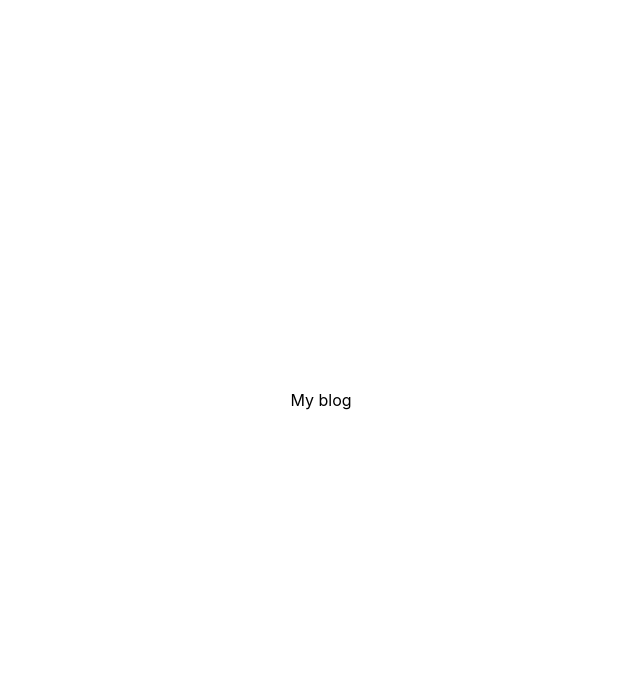
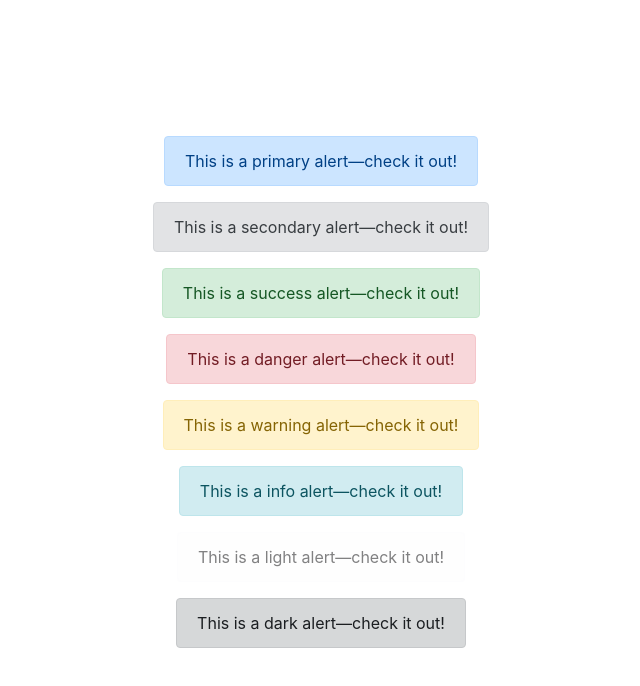
Before and after one commit to gantulgarus/nextblog, a Next.js app: page / in a window 1280 px wide. Shown: the top 686 px of the page, without its empty margins (319-959 px from the left). Built offline with nearby package versions, Linux system fonts and the light colour scheme.

Commit message:
react-bootstrap орууллаа

```diff
--- a/package.json
+++ b/package.json
@@ -8,8 +8,10 @@
     "start": "next start"
   },
   "dependencies": {
+    "bootstrap": "^4.6.0",
     "next": "10.0.7",
     "react": "17.0.1",
+    "react-bootstrap": "^1.5.0",
     "react-dom": "17.0.1"
   }
 }
--- a/pages/index.js
+++ b/pages/index.js
@@ -1,6 +1,24 @@
 import Head from "next/head";
 import styles from "../styles/Home.module.css";
+import Alert from "react-bootstrap/Alert";
 
 export default function Home() {
-  return <div className={styles.container}>My blog</div>;
+  return (
+    <div className={styles.container}>
+      {[
+        "primary",
+        "secondary",
+        "success",
+        "danger",
+        "warning",
+        "info",
+        "light",
+        "dark",
+      ].map((variant, idx) => (
+        <Alert key={idx} variant={variant}>
+          This is a {variant} alert—check it out!
+        </Alert>
+      ))}
+    </div>
+  );
 }
```
Also changed, not shown: pages/_app.js (+4 -3 lines), 1 other file (tests, documents, lock files or other folders).
